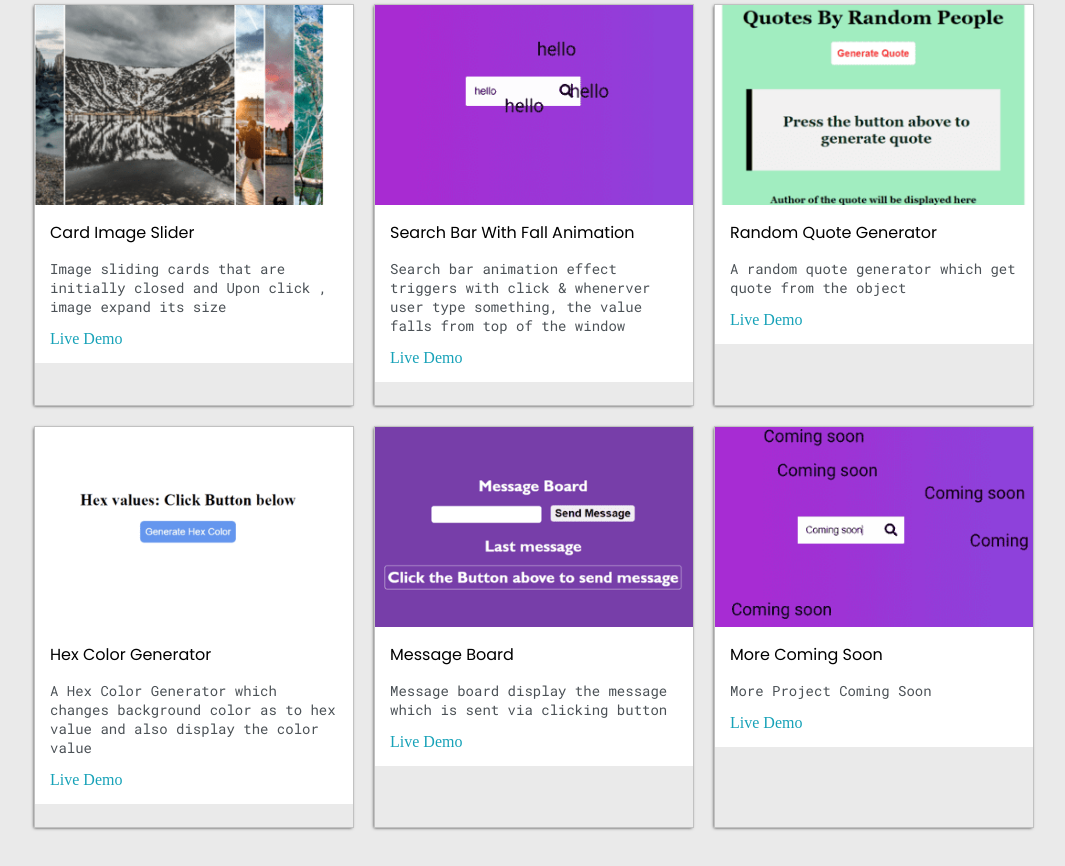
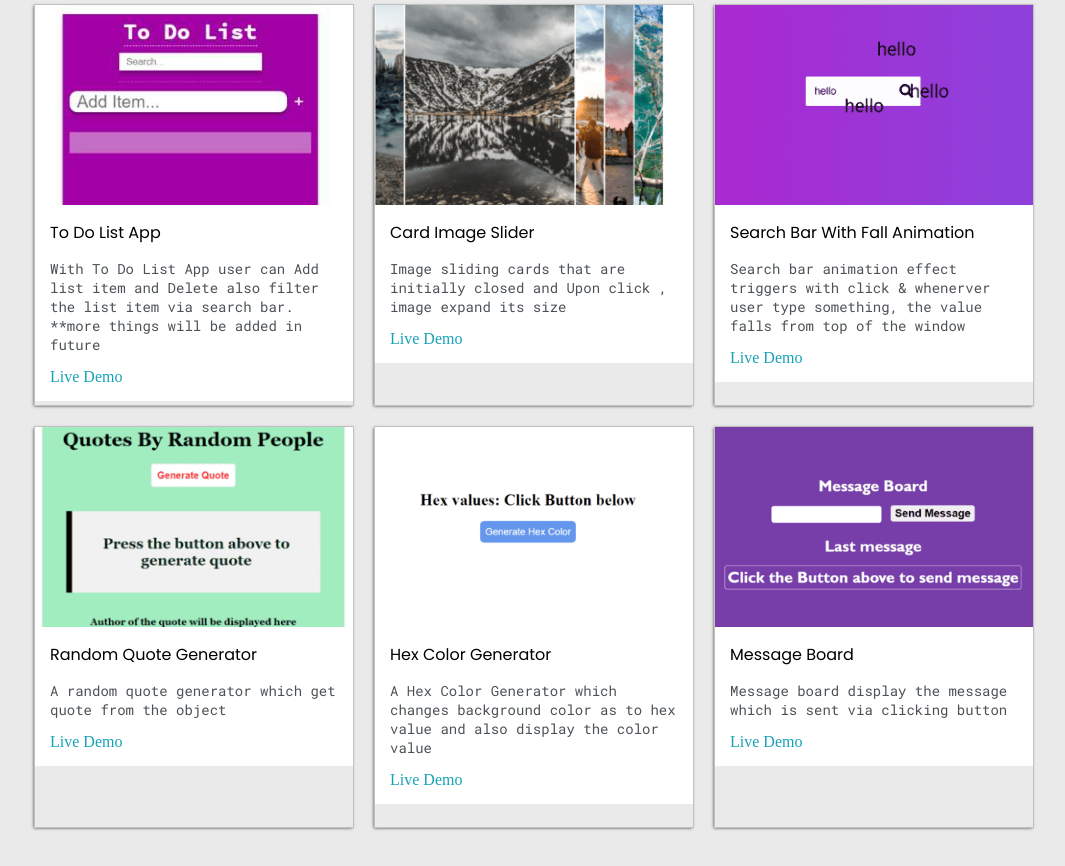
Before and after one commit to asadsiddiquee/AsadPortfolio, a plain HTML site: page index.html in a window 1280 px wide. Shown: the part 1274-2140 px from the top of the page, without its empty margins (106-1171 px from the left). Drawn offline with Linux system fonts and the light colour scheme.

Commit message:
project updated

```diff
--- a/index.html
+++ b/index.html
@@ -110,7 +110,16 @@
             <h3 id="project-title">Some of my previous Project</h3>
 
             <div class="post-wrapper">
-
+                <div>
+                    <div class="post">
+                        <img class="thumbnail" src="images/todolist.jpg" alt="to do list">
+                        <div class="post-preview">
+                            <h6 class="post-title">To Do List App</h6>
+                            <p class="post-intro">With To Do List App user can Add list item and Delete also filter the list item via search bar. **more things will be added in future</p>
+                            <a href="https://asadsiddiquee.github.io/list-app/" target="_blank">Live Demo</a>
+                        </div>
+                    </div>
+                </div>
                 <div>
                     <div class="post">
                         <img class="thumbnail" src="images/cardimageslider.PNG" alt="">
@@ -161,16 +170,7 @@
                         </div>
                     </div>
                 </div>
-                <div>
-                    <div class="post">
-                        <img class="thumbnail" src="images/comingsoon.PNG" alt="">
-                        <div class="post-preview">
-                            <h6 class="post-title">More Coming Soon</h6>
-                            <p class="post-intro">More Project Coming Soon </p>
-                            <a href="#" target="_blank">Live Demo</a>
-                        </div>
-                    </div>
-                </div>
+
 
             </div>
         </div>
```
Also changed, not shown: images/todolist.jpg (added), style.css (line endings or trailing spaces).
